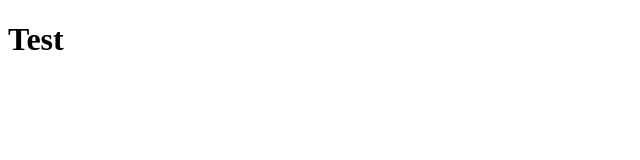
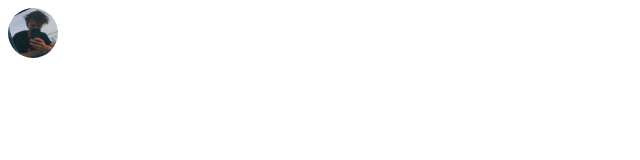
Before and after one commit to leviptz/leviptz.github.io, a plain HTML site: page index.html in a window 1280 px wide. Shown: the whole page, without its empty margins (0-640 px from the left). Drawn offline with Linux system fonts and the light colour scheme.

Commit message:
first pic

```diff
--- a/index.html
+++ b/index.html
@@ -4,10 +4,15 @@
     <meta charset="UTF-8">
     <meta http-equiv="X-UA-Compatible" content="IE=edge">
     <meta name="viewport" content="width=device-width, initial-scale=1.0">
+    <link rel="stylesheet" href="./resources/css/style.css">
     <title>Levi's Portfolio</title>
 </head>
 <body>
-    <h1>Test</h1>
+    <header>
+        <div id="profilpic">
+            <img src="./resources/images/profilpic.png" alt="picture of Levi">
+        </div>
+    </header>
 
 </body>
 </html>
--- a/resources/css/style.css
+++ b/resources/css/style.css
@@ -0,0 +1,4 @@
+#profilpic img {
+    width: 50px;
+    border-radius: 100%;
+}
```
Also changed, not shown: resources/images/profilpic.png (added), 2 other files.
